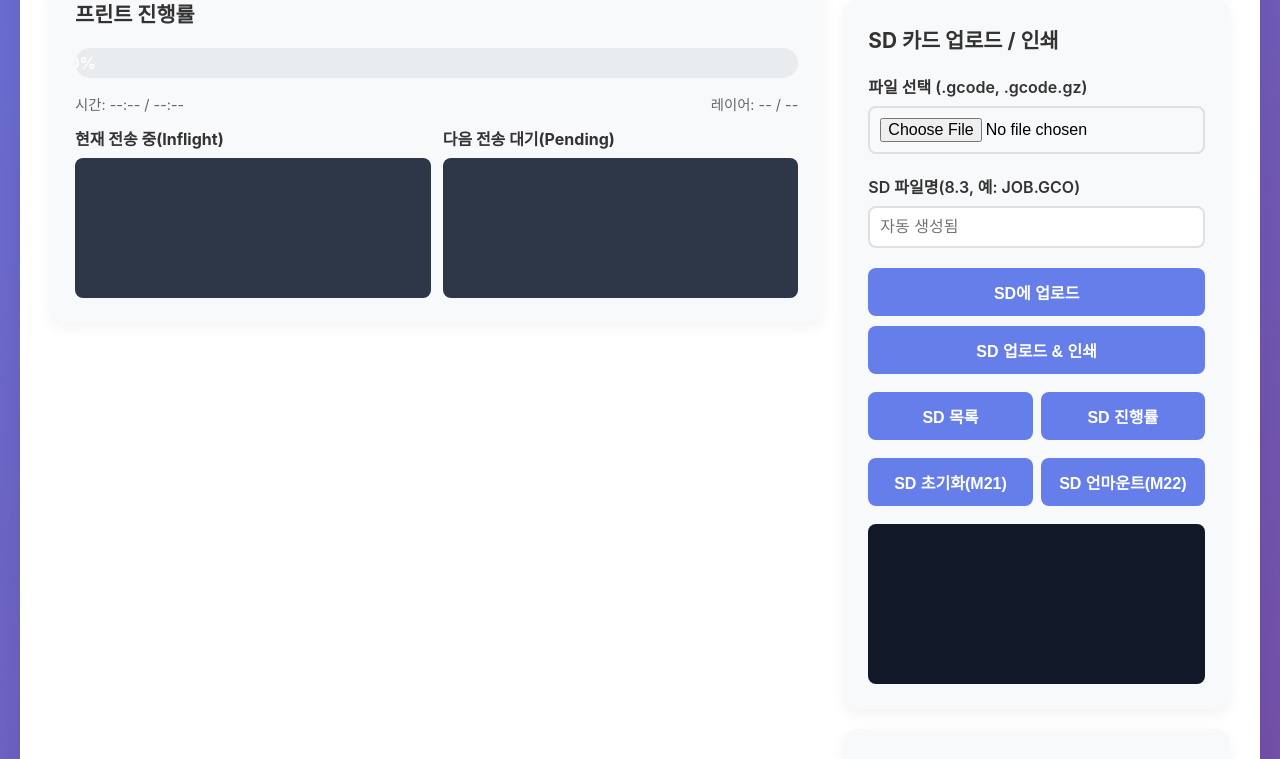
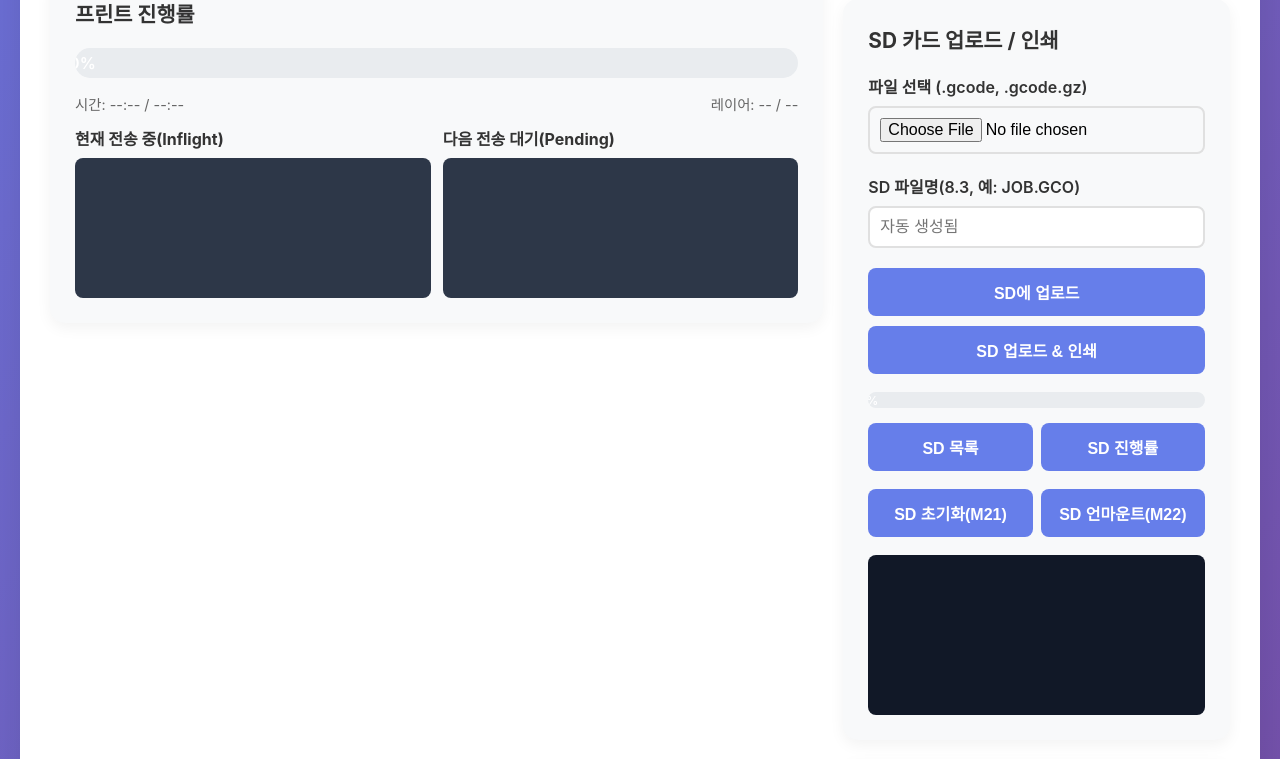
Before and after one commit to kangbyounggwan/factor, a Flask app: page /dashboard in a window 1280 px wide. Shown: the part 1130-1889 px from the top of the page. Run offline with Flask 3, Linux system fonts and the light colour scheme; data that the repository does not hold is empty; parts of the project's set-up code (start-up, migrations or seed data) failed here and were passed over.

Commit message:
sd카드 전송방식 개발 %

```diff
--- a/web/templates/dashboard.html
+++ b/web/templates/dashboard.html
@@ -494,6 +494,9 @@
                     </div>
                     <button class="btn" onclick="sdUploadOnly()">SD에 업로드</button>
                     <button class="btn" onclick="sdUploadAndPrint()">SD 업로드 & 인쇄</button>
+                    <div class="progress-bar" style="height: 16px; margin-top:8px;">
+                        <div id="sd-upload-bar" class="progress-fill" style="width:0%; font-size:12px;">0%</div>
+                    </div>
                     <div style="display:flex; gap:8px; margin-top:8px;">
                         <button class="btn" onclick="sdList()">SD 목록</button>
                         <button class="btn" onclick="sdProgress()">SD 진행률</button>
@@ -1077,11 +1080,11 @@
             const form = _buildSdForm('sd-file');
             if (!form) return;
             try {
-                addLogEntry('SD 업로드 시작', 'info');
-                const res = await fetch('/api/sd/upload', { method: 'POST', body: form });
-                const data = await res.json();
+                addLogEntry('SD업로드시작', 'info');
+                _setSdPct(0);
+                const data = await _sdUploadXHR('/api/sd/upload', form);
                 if (res.ok && data.success) {
-                    addLogEntry(`SD 업로드 완료: ${data.sd_name}`, 'info');
+                    addLogEntry('업로드완료', 'info');
                     document.getElementById('sd-result').textContent = `업로드 완료: ${JSON.stringify(data, null, 2)}`;
                 } else {
                     addLogEntry('SD 업로드 실패: ' + (data.error || res.statusText), 'error');
@@ -1095,11 +1098,11 @@
             const form = _buildSdForm('sd-file');
             if (!form) return;
             try {
-                addLogEntry('SD 업로드 & 인쇄 시작', 'info');
-                const res = await fetch('/api/sd/print', { method: 'POST', body: form });
-                const data = await res.json();
+                addLogEntry('SD업로드시작', 'info');
+                _setSdPct(0);
+                const data = await _sdUploadXHR('/api/sd/print', form);
                 if (res.ok && data.success) {
-                    addLogEntry(`SD 업로드 & 인쇄 시작됨: ${data.sd_name}`, 'info');
+                    addLogEntry('업로드완료', 'info');
                     document.getElementById('sd-result').textContent = `인쇄 시작: ${JSON.stringify(data, null, 2)}`;
                 } else {
                     addLogEntry('SD 업로드 & 인쇄 실패: ' + (data.error || res.statusText), 'error');
@@ -1107,6 +1110,36 @@
             } catch (e) {
                 addLogEntry('SD 업로드 & 인쇄 오류: ' + e.message, 'error');
             }
+        }
+
+        function _setSdPct(pct){
+            try {
+                const bar = document.getElementById('sd-upload-bar');
+                const v = Math.max(0, Math.min(100, Math.round(pct)));
+                bar.style.width = v + '%';
+                bar.textContent = v + '%';
+            } catch (e) {}
+        }
+
+        function _sdUploadXHR(url, form){
+            return new Promise((resolve, reject) => {
+                const xhr = new XMLHttpRequest();
+                xhr.open('POST', url, true);
+                xhr.responseType = 'json';
+                xhr.upload.onprogress = (ev) => {
+                    if (ev.lengthComputable){
+                        const pct = (ev.loaded / ev.total) * 100;
+                        _setSdPct(pct);
+                    }
+                };
+                xhr.onload = () => {
+                    _setSdPct(100);
+                    const ok = (xhr.status >= 200 && xhr.status < 300);
+                    resolve(Object.assign({success: ok}, xhr.response || {}));
+                };
+                xhr.onerror = () => reject(new Error('XHR error'));
+                xhr.send(form);
+            });
         }
 
         async function sdList() {
```
